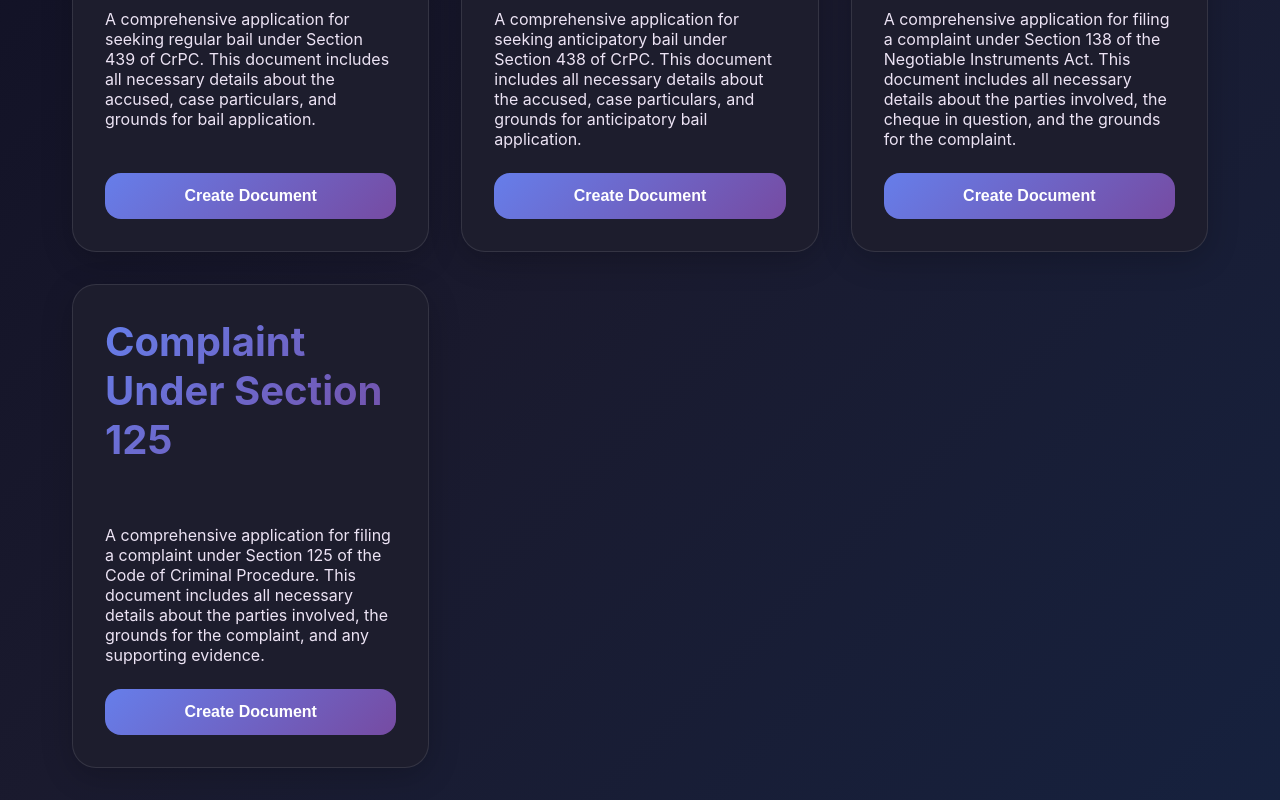
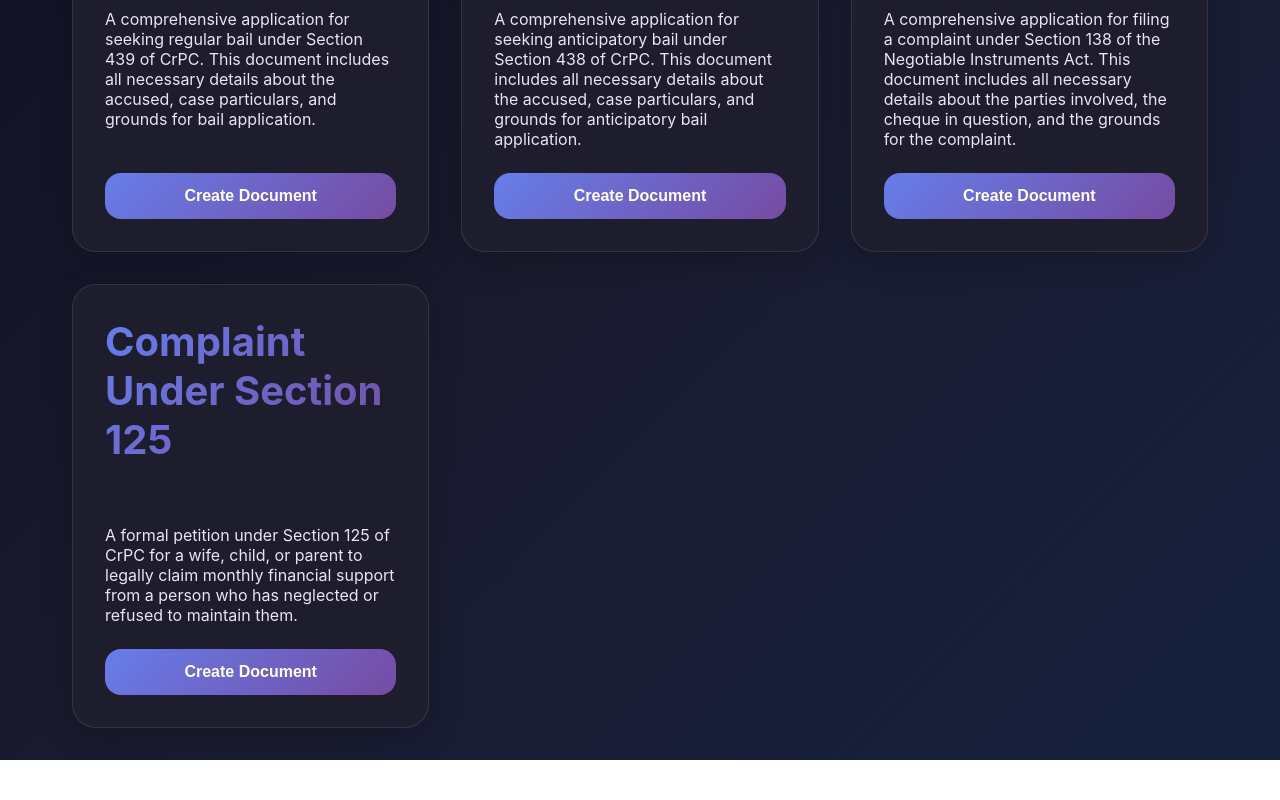
Before and after one commit to tejasmishra1701/Legal-Assistant, a React (Vite) app in the folder frontend/: page /documents in a window 1280 px wide. Shown: the part 433-1233 px from the top of the page. After the commit the page ends 1193 px from the top, so only its background shows below. Built offline with nearby package versions, Linux system fonts and the light colour scheme; sample sign-in values are in the browser's storage; what @react-pdf/renderer would draw is missing.

Commit message:
document card update

```diff
--- a/frontend/src/components/Documents/Documents.jsx
+++ b/frontend/src/components/Documents/Documents.jsx
@@ -53,9 +53,7 @@ function Documents() {
         <div className="document-card">
           <h2>Complaint Under Section 125 </h2>
           <p>
-            A comprehensive application for filing a complaint under Section 125 of the Code of Criminal Procedure.
-            This document includes all necessary details about the parties involved, the grounds for the complaint,
-            and any supporting evidence.
+            A formal petition under Section 125 of CrPC for a wife, child, or parent to legally claim monthly financial support from a person who has neglected or refused to maintain them.
           </p>
           <button
             className="create-doc-btn"
```
